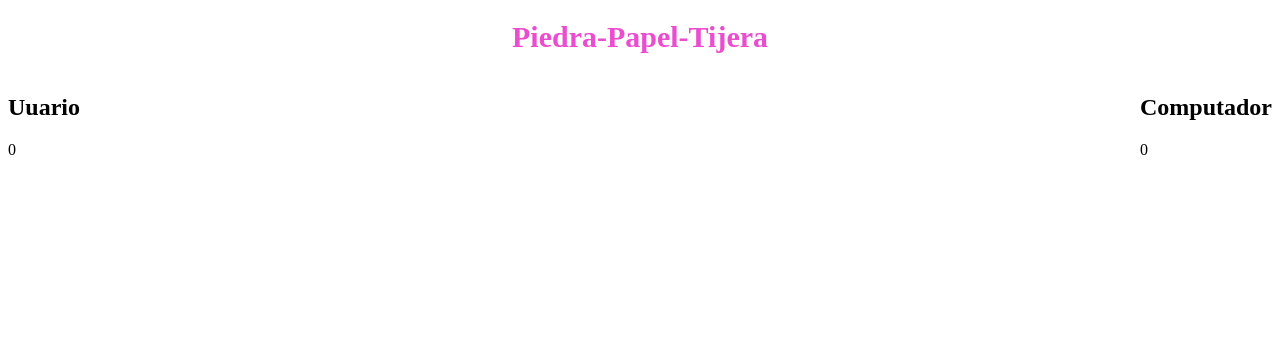
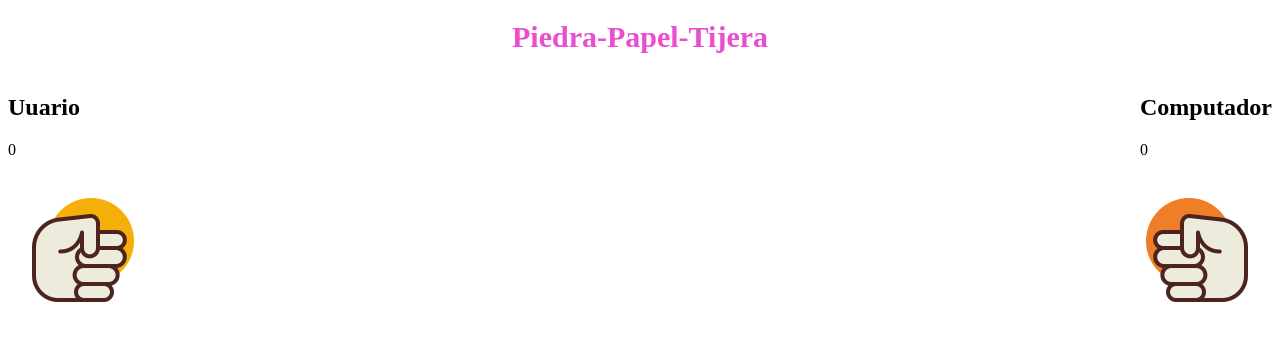
Before and after one commit to FelipePerea03/Game-Paper-Rock-Cut, a plain HTML site: page index.html in a window 1280 px wide. Drawn offline with Linux system fonts and the light colour scheme.

Commit message:
Agregando ajustes

```diff
--- a/estilos.css
+++ b/estilos.css
@@ -8,3 +8,12 @@ h1{
     display: flex;
     justify-content: space-between;
 }
+
+.manos{
+    display: flex;
+    justify-content: space-between;
+}
+
+.mano{
+    height: 150px;
+}
--- a/index.html
+++ b/index.html
@@ -20,6 +20,12 @@
                 <p>0</p>
             </div>
         </div>
+        <div class="tablero">
+            <div class="manos">
+                <img class="mano" src="./Recursos/piedra_ada.png" alt="">
+                <img class="mano" src="./Recursos/piedra_computadora.png" alt="">
+            </div>
+        </div>
     </section>
 </body>
 </html>
```
